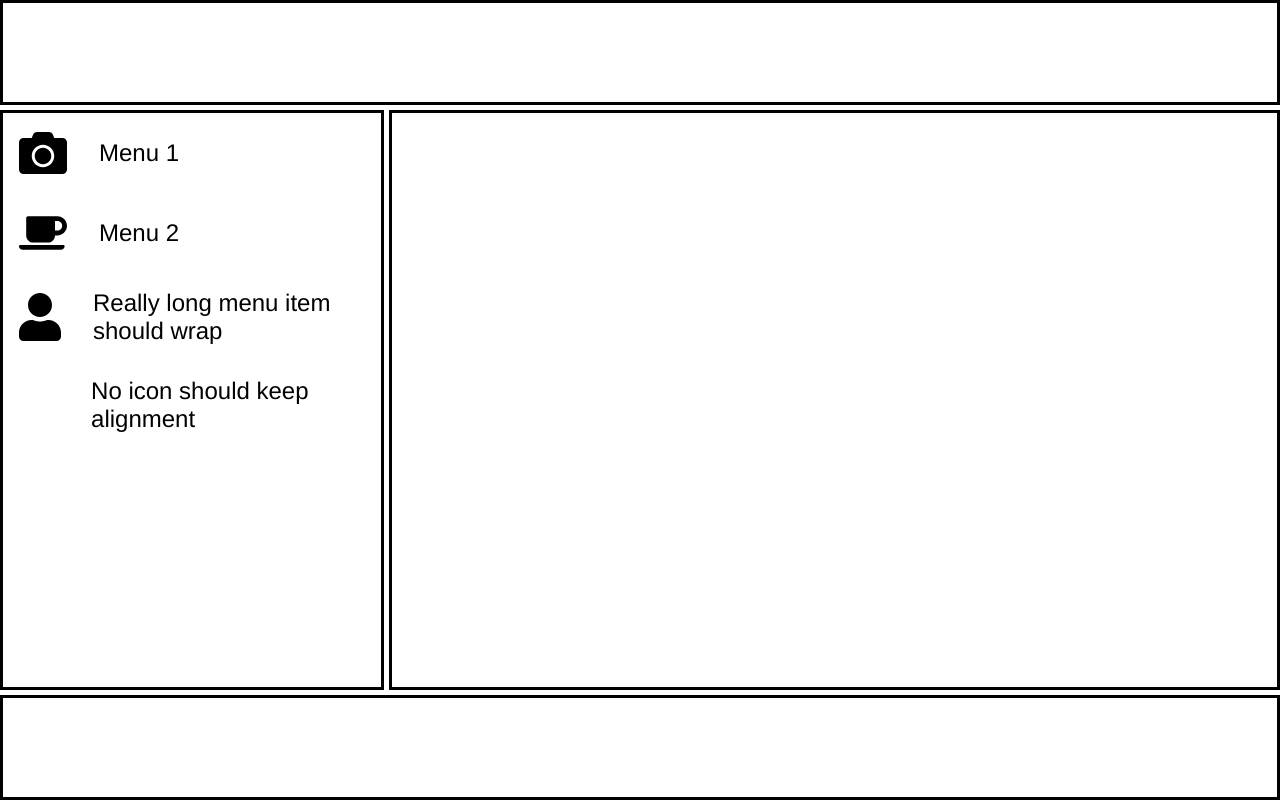
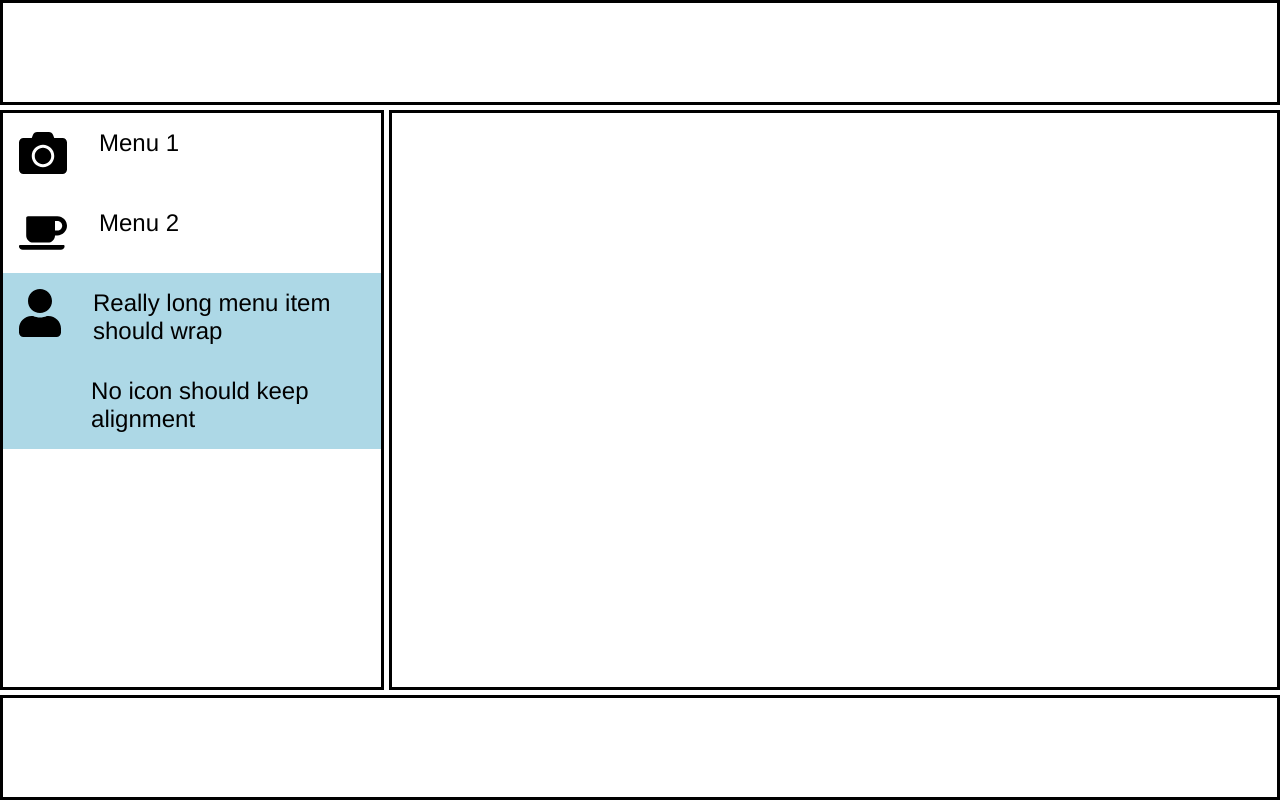
Before and after one commit to jvallon/ch5-vue-demo, a Vue app: page / in a window 1280 px wide. Built offline with nearby package versions, Linux system fonts and the light colour scheme.

Commit message:
fix: fix styling. Needs further improvement.

```diff
--- a/src/assets/data/navitems.json
+++ b/src/assets/data/navitems.json
@@ -9,17 +9,20 @@
     "id": "2",
     "label": "Menu 2",
     "pressJoin": "2",
-    "icon": "coffee"
+    "icon": "coffee",
+    "routeTo": "/presentation"
   },
   {
     "id": "3",
     "label": "Really long menu item should wrap",
     "pressJoin": "2",
-    "icon": "user"
+    "icon": "user",
+    "routeTo": "/"
   },
   {
     "id": "4",
     "label": "No icon should keep alignment",
-    "pressJoin": "2"
+    "pressJoin": "2",
+    "routeTo": "/"
   }
 ]
--- a/src/components/Navigation/NavListItem.vue
+++ b/src/components/Navigation/NavListItem.vue
@@ -1,13 +1,13 @@
 <template>
+  <div id="nav-list-item" class="nav-list-item" @click="onClick" >
     <router-link :to="routeTo">
-  <div id="nav-list-item" class="nav-list-item" @click="onClick" >
       <font-awesome-icon id="icon" :icon="icon" v-if="icon.length > 0"/>
         <span v-else id="icon"></span>
       <span id="label">
         {{ label }}
       </span>
+    </router-link>
   </div>
-    </router-link>
 </template>
 
 <script>
@@ -30,19 +30,22 @@ export default {
 
 <style lang="scss" scoped>
 
-a, a:visited {
-  text-decoration: none;
-  color: black;
-}
 
-.router-link-exact-active {
-  background-color: lightblue;
-}
 .nav-list-item {
   display: flex;
   align-items: center;
   justify-content: left;
 
+  a, a:visited {
+    text-decoration: none;
+    color: black;
+    display: flex;
+    width: 100%;
+  }
+
+  .router-link-exact-active {
+    background-color: lightblue;
+  }
 
   #label {
     grid-column: 2 / span 4;
```
